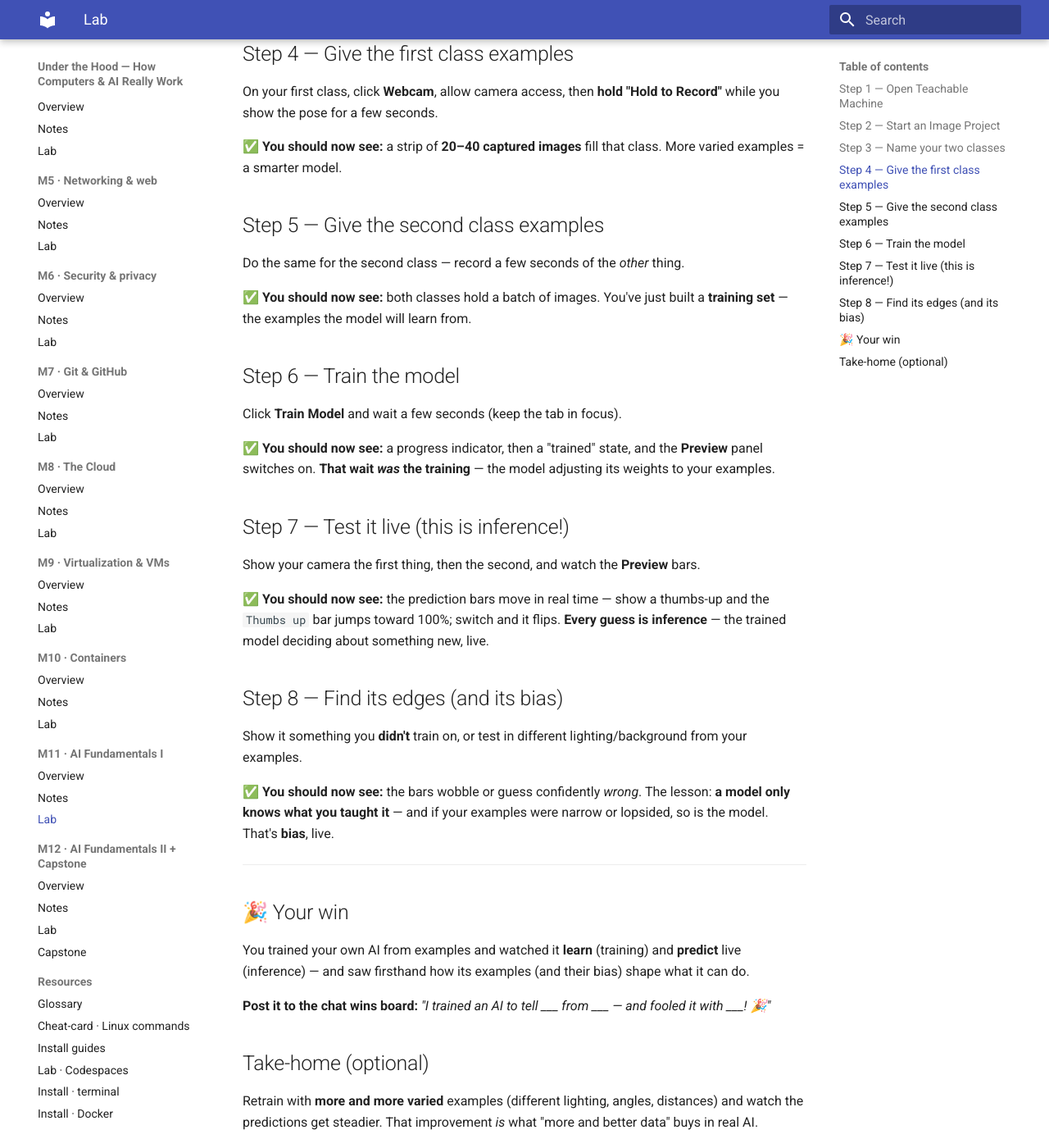
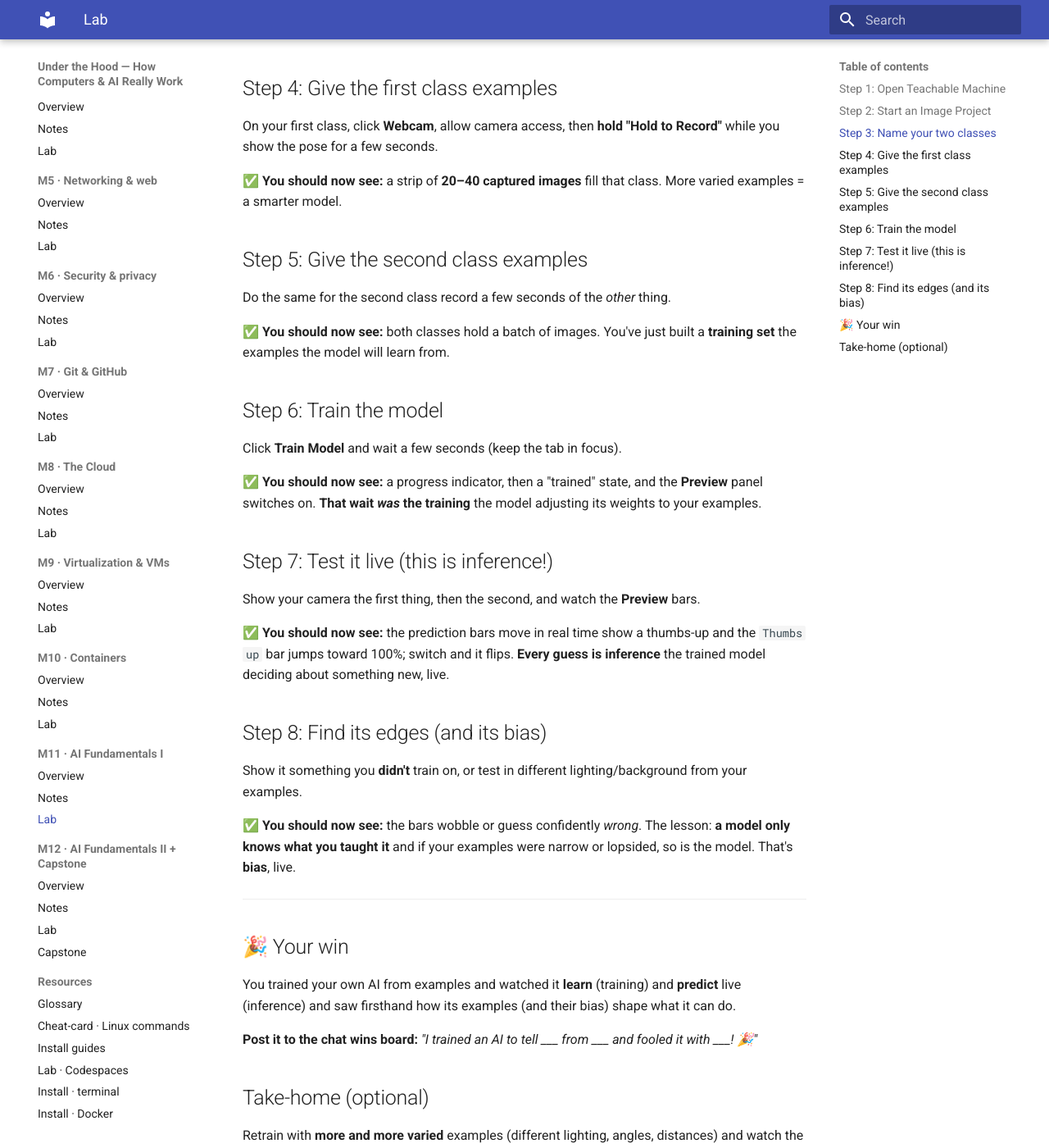
Before and after one commit to ThinkTechConsultingLLC/under-the-hood-course, an MkDocs documentation site: the page built from docs/m11-ai-fundamentals-1/lab/lab.md, in a window 1280 px wide and 1400 px high, scrolled down 960 px. Shown: the whole window at 82% size. Built offline with MkDocs 1.6.1 and Material for MkDocs 9.7.7, drawn with Linux system fonts in a browser that asks for light colours; some of the changed lines change nothing that is shown; some of the changed text lies outside the part shown.

Commit message:
Refine lab instructions for clarity and consistency
Updated formatting and punctuation for clarity and consistency throughout the lab instructions.

```diff
--- a/docs/m11-ai-fundamentals-1/lab/lab.md
+++ b/docs/m11-ai-fundamentals-1/lab/lab.md
@@ -1,65 +1,65 @@
-# Lab — M11: train your own AI and watch it learn
+# Lab
+M11: train your own AI and watch it learn
 
 **You'll need:** a laptop with a **web browser** and ideally a **webcam**. **Nothing to install, no account.**
 (No webcam? See the *Upload* note in Step 3.)
-**Time:** ~30 minutes • **Work in your breakout pair** — then try to fool each other's models.
+**Time:** ~30 minutes • **Work in your breakout pair** then try to fool each other's models.
 
-> Heads up: this all runs *in your browser* — your camera pictures stay on your own computer and
+> Heads up: this all runs *in your browser* your camera pictures stay on your own computer and
 > nothing is uploaded. You can't break anything, and you can redo it as often as you like.
 
-We'll teach a computer to tell two things apart — say a **thumbs-up 👍** from a **thumbs-down 👎**
+We'll teach a computer to tell two things apart say a **thumbs-up 👍** from a **thumbs-down 👎**
 (pick any two things you can show your camera).
 
----
+----------------------------------------------------------------------------------------
 
-## Step 1 — Open Teachable Machine
+## Step 1: Open Teachable Machine
 In your browser go to **teachablemachine.withgoogle.com** and click **Get Started**.
 
-✅ **You should now see:** a choice of project types — **Image**, **Audio**, and **Pose**.
+✅ **You should now see:** a choice of project types **Image**, **Audio**, and **Pose**.
 
-## Step 2 — Start an Image Project
+## Step 2: Start an Image Project
 Click **Image Project**, then **Standard image model**.
 
 ✅ **You should now see:** a workspace with empty **classes** (boxes labelled "Class 1", "Class 2"), a **Training** panel, and a **Preview** panel.
 
-## Step 3 — Name your two classes
+## Step 3: Name your two classes
 Rename **Class 1** to your first thing (e.g. `Thumbs up`) and **Class 2** to your second (e.g. `Thumbs down`).
 
 ✅ **You should now see:** your two classes carry *your* names.
-*(No webcam? Each class has an **Upload** button — drag in ~20 photos per class instead.)*
+*(No webcam? Each class has an **Upload** button drag in ~20 photos per class instead.)*
 
-## Step 4 — Give the first class examples
+## Step 4: Give the first class examples
 On your first class, click **Webcam**, allow camera access, then **hold "Hold to Record"** while you show the pose for a few seconds.
 
 ✅ **You should now see:** a strip of **20–40 captured images** fill that class. More varied examples = a smarter model.
 
-## Step 5 — Give the second class examples
-Do the same for the second class — record a few seconds of the *other* thing.
+## Step 5: Give the second class examples
+Do the same for the second class record a few seconds of the *other* thing.
 
-✅ **You should now see:** both classes hold a batch of images. You've just built a **training set** — the examples the model will learn from.
+✅ **You should now see:** both classes hold a batch of images. You've just built a **training set** the examples the model will learn from.
 
-## Step 6 — Train the model
+## Step 6: Train the model
 Click **Train Model** and wait a few seconds (keep the tab in focus).
 
-✅ **You should now see:** a progress indicator, then a "trained" state, and the **Preview** panel switches on. **That wait *was* the training** — the model adjusting its weights to your examples.
+✅ **You should now see:** a progress indicator, then a "trained" state, and the **Preview** panel switches on. **That wait *was* the training** the model adjusting its weights to your examples.
 
-## Step 7 — Test it live (this is inference!)
+## Step 7: Test it live (this is inference!)
 Show your camera the first thing, then the second, and watch the **Preview** bars.
 
-✅ **You should now see:** the prediction bars move in real time — show a thumbs-up and the `Thumbs up` bar jumps toward 100%; switch and it flips. **Every guess is inference** — the trained model deciding about something new, live.
+✅ **You should now see:** the prediction bars move in real time show a thumbs-up and the `Thumbs up` bar jumps toward 100%; switch and it flips. **Every guess is inference** the trained model deciding about something new, live.
 
-## Step 8 — Find its edges (and its bias)
+## Step 8: Find its edges (and its bias)
 Show it something you **didn't** train on, or test in different lighting/background from your examples.
 
-✅ **You should now see:** the bars wobble or guess confidently *wrong*. The lesson: **a model only knows what you taught it** — and if your examples were narrow or lopsided, so is the model. That's **bias**, live.
+✅ **You should now see:** the bars wobble or guess confidently *wrong*. The lesson: **a model only knows what you taught it** and if your examples were narrow or lopsided, so is the model. That's **bias**, live.
 
----
+----------------------------------------------------------------------------------------------
 
 ## 🎉 Your win
-You trained your own AI from examples and watched it **learn** (training) and **predict** live (inference)
-— and saw firsthand how its examples (and their bias) shape what it can do.
+You trained your own AI from examples and watched it **learn** (training) and **predict** live (inference) and saw firsthand how its examples (and their bias) shape what it can do.
 
-**Post it to the chat wins board:** *"I trained an AI to tell ___ from ___ — and fooled it with ___! 🎉"*
+**Post it to the chat wins board:** *"I trained an AI to tell ___ from ___ and fooled it with ___! 🎉"*
 
 ## Take-home (optional)
 Retrain with **more and more varied** examples (different lighting, angles, distances) and watch the
```
